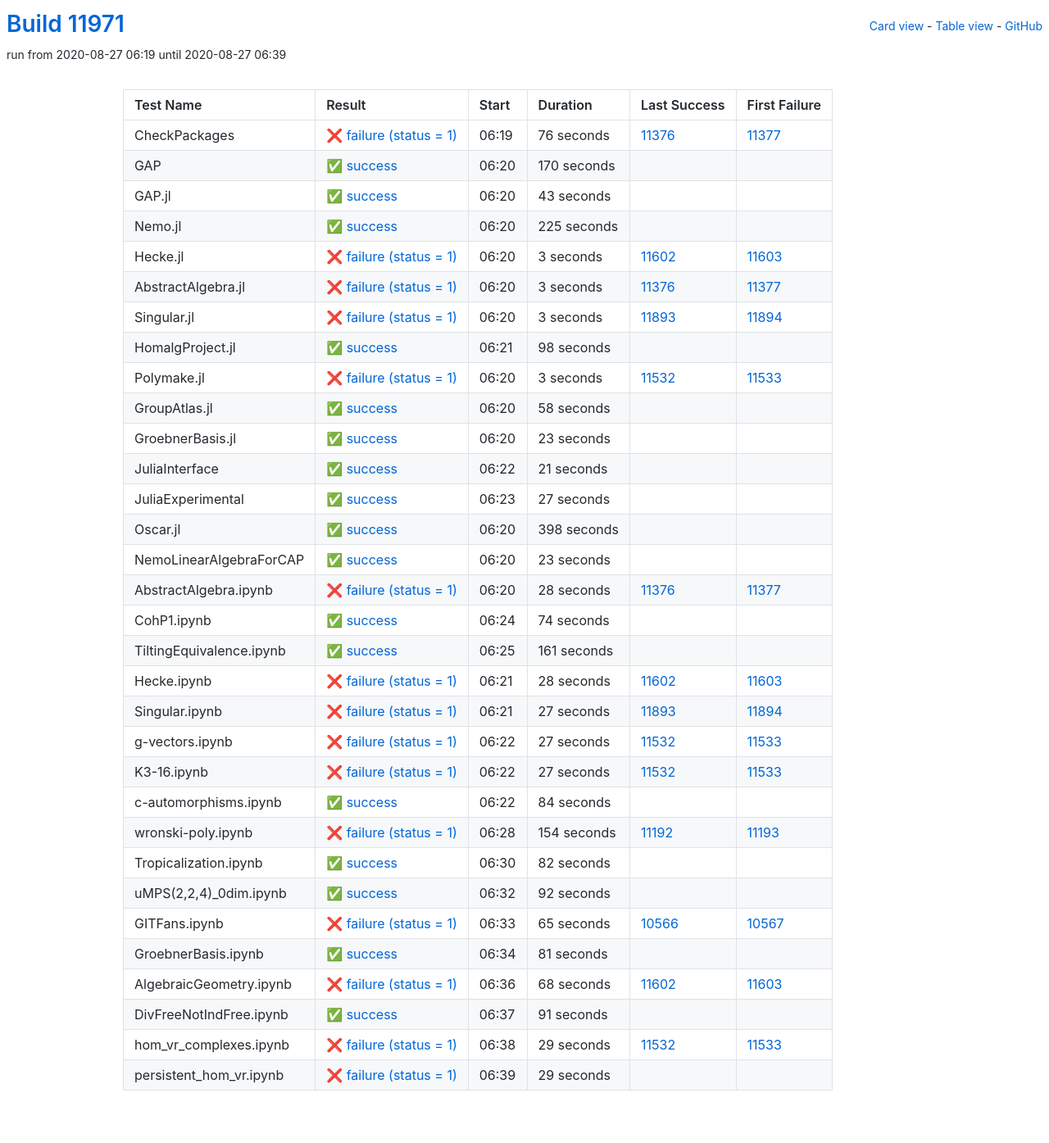
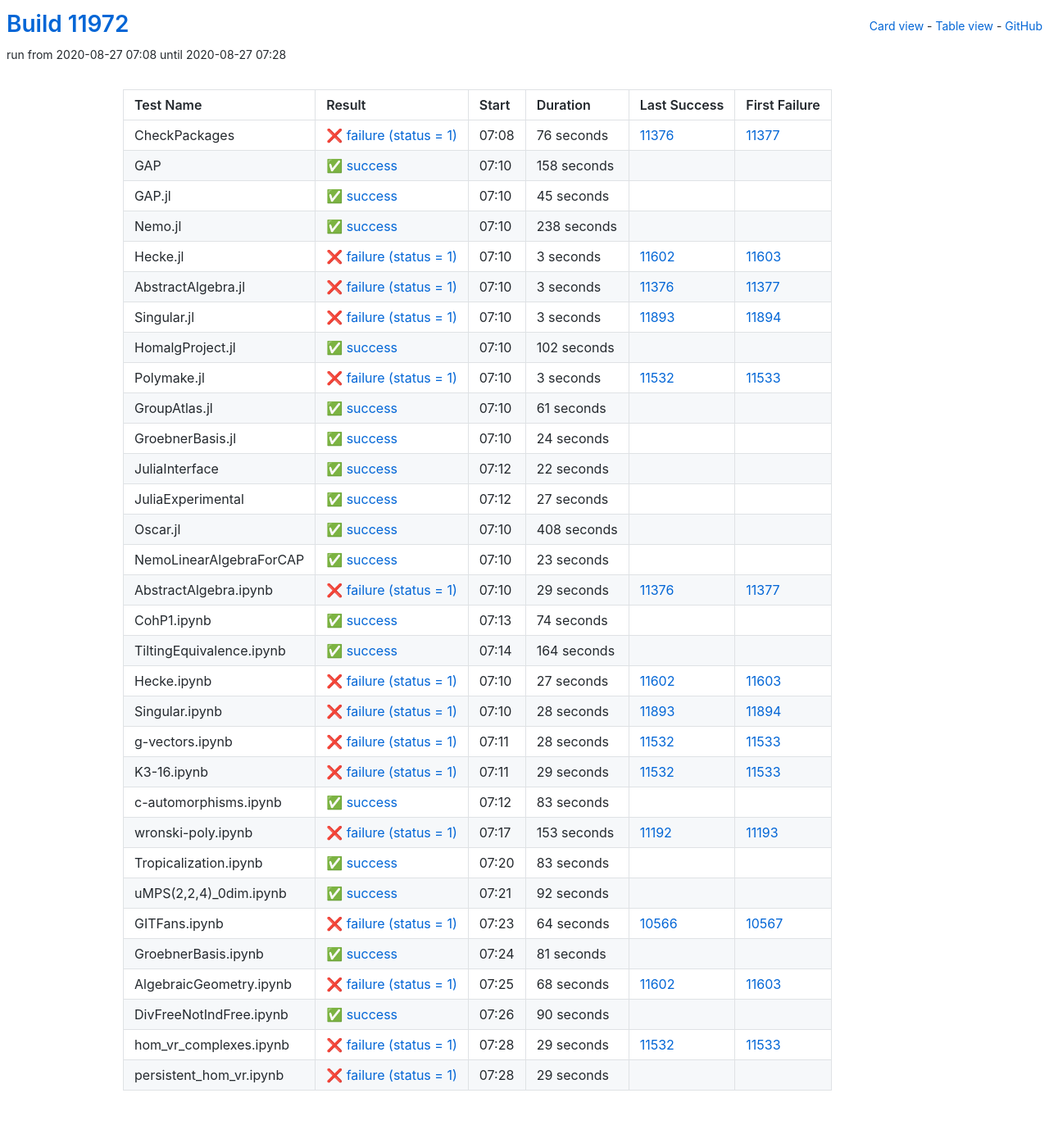
Before and after one commit to oscar-system/oscar-ci-status, a Jekyll site: the page built from table.html, in a window 1280 px wide. Shown: the whole page at 82% size. Built offline with Jekyll 4.4.1, drawn with Linux system fonts in a browser that asks for light colours.

Commit message:
Build #11972

```diff
--- a/_data/ci.yml
+++ b/_data/ci.yml
@@ -1,6 +1,6 @@
 ---
-build: 11971
-build_url: https://oscarci.mathematik.uni-kl.de/job/oscar/11971/
+build: 11972
+build_url: https://oscarci.mathematik.uni-kl.de/job/oscar/11972/
 job: oscar
 organization: oscar-system
 repo: oscar-ci-status
@@ -8,8 +8,8 @@
 tests:
 - name: CheckPackages
   id: checkpackages
-  log: https://oscarci.mathematik.uni-kl.de/job/oscar/11971/artifact/logs/build-11971/CheckPackages.log
-  start: 2020-08-27 06:19
+  log: https://oscarci.mathematik.uni-kl.de/job/oscar/11972/artifact/logs/build-11972/CheckPackages.log
+  start: 2020-08-27 07:08
   success: false
   exitcode: 1
   status: failure
@@ -20,44 +20,44 @@
   first_failure_url: https://oscarci.mathematik.uni-kl.de/job/oscar/11377/
 - name: GAP
   id: gap
-  log: https://oscarci.mathematik.uni-kl.de/job/oscar/11971/artifact/logs/build-11971/GAP.log
-  start: 2020-08-27 06:20
+  log: https://oscarci.mathematik.uni-kl.de/job/oscar/11972/artifact/logs/build-11972/GAP.log
+  start: 2020-08-27 07:10
   success: true
   exitcode: 0
   status: success
-  duration: 170
+  duration: 158
   last_success: false
   last_success_url:
   first_failure: false
   first_failure_url:
 - name: GAP.jl
   id: gap-jl
-  log: https://oscarci.mathematik.uni-kl.de/job/oscar/11971/artifact/logs/build-11971/GAP.jl.log
-  start: 2020-08-27 06:20
+  log: https://oscarci.mathematik.uni-kl.de/job/oscar/11972/artifact/logs/build-11972/GAP.jl.log
+  start: 2020-08-27 07:10
   success: true
   exitcode: 0
   status: success
-  duration: 43
+  duration: 45
   last_success: false
   last_success_url:
   first_failure: false
   first_failure_url:
 - name: Nemo.jl
   id: nemo-jl
-  log: https://oscarci.mathematik.uni-kl.de/job/oscar/11971/artifact/logs/build-11971/Nemo.jl.log
-  start: 2020-08-27 06:20
+  log: https://oscarci.mathematik.uni-kl.de/job/oscar/11972/artifact/logs/build-11972/Nemo.jl.log
+  start: 2020-08-27 07:10
   success: true
   exitcode: 0
   status: success
-  duration: 225
+  duration: 238
   last_success: false
   last_success_url:
   first_failure: false
   first_failure_url:
 - name: Hecke.jl
   id: hecke-jl
-  log: https://oscarci.mathematik.uni-kl.de/job/oscar/11971/artifact/logs/build-11971/Hecke.jl.log
-  start: 2020-08-27 06:20
+  log: https://oscarci.mathematik.uni-kl.de/job/oscar/11972/artifact/logs/build-11972/Hecke.jl.log
+  start: 2020-08-27 07:10
   success: false
   exitcode: 1
   status: failure
@@ -68,8 +68,8 @@
   first_failure_url: https://oscarci.mathematik.uni-kl.de/job/oscar/11603/
 - name: AbstractAlgebra.jl
   id: abstractalgebra-jl
-  log: https://oscarci.mathematik.uni-kl.de/job/oscar/11971/artifact/logs/build-11971/AbstractAlgebra.jl.log
-  start: 2020-08-27 06:20
+  log: https://oscarci.mathematik.uni-kl.de/job/oscar/11972/artifact/logs/build-11972/AbstractAlgebra.jl.log
+  start: 2020-08-27 07:10
   success: false
   exitcode: 1
   status: failure
@@ -80,8 +80,8 @@
   first_failure_url: https://oscarci.mathematik.uni-kl.de/job/oscar/11377/
 - name: Singular.jl
   id: singular-jl
-  log: https://oscarci.mathematik.uni-kl.de/job/oscar/11971/artifact/logs/build-11971/Singular.jl.log
-  start: 2020-08-27 06:20
+  log: https://oscarci.mathematik.uni-kl.de/job/oscar/11972/artifact/logs/build-11972/Singular.jl.log
+  start: 2020-08-27 07:10
   success: false
   exitcode: 1
   status: failure
@@ -92,20 +92,20 @@
   first_failure_url: https://oscarci.mathematik.uni-kl.de/job/oscar/11894/
 - name: HomalgProject.jl
   id: homalgproject-jl
-  log: https://oscarci.mathematik.uni-kl.de/job/oscar/11971/artifact/logs/build-11971/HomalgProject.jl.log
-  start: 2020-08-27 06:21
+  log: https://oscarci.mathematik.uni-kl.de/job/oscar/11972/artifact/logs/build-11972/HomalgProject.jl.log
+  start: 2020-08-27 07:10
   success: true
   exitcode: 0
   status: success
-  duration: 98
+  duration: 102
   last_success: false
   last_success_url:
   first_failure: false
   first_failure_url:
 - name: Polymake.jl
   id: polymake-jl
-  log: https://oscarci.mathematik.uni-kl.de/job/oscar/11971/artifact/logs/build-11971/Polymake.jl.log
-  start: 2020-08-27 06:20
+  log: https://oscarci.mathematik.uni-kl.de/job/oscar/11972/artifact/logs/build-11972/Polymake.jl.log
+  start: 2020-08-27 07:10
   success: false
   exitcode: 1
   status: failure
@@ -116,44 +116,44 @@
   first_failure_url: https://oscarci.mathematik.uni-kl.de/job/oscar/11533/
 - name: GroupAtlas.jl
   id: groupatlas-jl
-  log: https://oscarci.mathematik.uni-kl.de/job/oscar/11971/artifact/logs/build-11971/GroupAtlas.jl.log
-  start: 2020-08-27 06:20
+  log: https://oscarci.mathematik.uni-kl.de/job/oscar/11972/artifact/logs/build-11972/GroupAtlas.jl.log
+  start: 2020-08-27 07:10
   success: true
   exitcode: 0
   status: success
-  duration: 58
+  duration: 61
   last_success: false
   last_success_url:
   first_failure: false
   first_failure_url:
 - name: GroebnerBasis.jl
   id: groebnerbasis-jl
-  log: https://oscarci.mathematik.uni-kl.de/job/oscar/11971/artifact/logs/build-11971/GroebnerBasis.jl.log
-  start: 2020-08-27 06:20
+  log: https://oscarci.mathematik.uni-kl.de/job/oscar/11972/artifact/logs/build-11972/GroebnerBasis.jl.log
+  start: 2020-08-27 07:10
   success: true
   exitcode: 0
   status: success
-  duration: 23
+  duration: 24
   last_success: false
   last_success_url:
   first_failure: false
   first_failure_url:
 - name: JuliaInterface
   id: juliainterface
-  log: https://oscarci.mathematik.uni-kl.de/job/oscar/11971/artifact/logs/build-11971/JuliaInterface.log
-  start: 2020-08-27 06:22
+  log: https://oscarci.mathematik.uni-kl.de/job/oscar/11972/artifact/logs/build-11972/JuliaInterface.log
+  start: 2020-08-27 07:12
   success: true
   exitcode: 0
   status: success
-  duration: 21
+  duration: 22
   last_success: false
   last_success_url:
   first_failure: false
   first_failure_url:
 - name: JuliaExperimental
   id: juliaexperimental
-  log: https://oscarci.mathematik.uni-kl.de/job/oscar/11971/artifact/logs/build-11971/JuliaExperimental.log
-  start: 2020-08-27 06:23
+  log: https://oscarci.mathematik.uni-kl.de/job/oscar/11972/artifact/logs/build-11972/JuliaExperimental.log
+  start: 2020-08-27 07:12
   success: true
   exitcode: 0
   status: success
@@ -164,20 +164,20 @@
   first_failure_url:
 - name: Oscar.jl
   id: oscar-jl
-  log: https://oscarci.mathematik.uni-kl.de/job/oscar/11971/artifact/logs/build-11971/Oscar.jl.log
-  start: 2020-08-27 06:20
+  log: https://oscarci.mathematik.uni-kl.de/job/oscar/11972/artifact/logs/build-11972/Oscar.jl.log
+  start: 2020-08-27 07:10
   success: true
   exitcode: 0
   status: success
-  duration: 398
+  duration: 408
   last_success: false
   last_success_url:
   first_failure: false
   first_failure_url:
 - name: NemoLinearAlgebraForCAP
   id: nemolinearalgebraforcap
-  log: https://oscarci.mathematik.uni-kl.de/job/oscar/11971/artifact/logs/build-11971/NemoLinearAlgebraForCAP.log
-  start: 2020-08-27 06:20
+  log: https://oscarci.mathematik.uni-kl.de/job/oscar/11972/artifact/logs/build-11972/NemoLinearAlgebraForCAP.log
+  start: 2020-08-27 07:10
   success: true
   exitcode: 0
   status: success
@@ -188,20 +188,20 @@
   first_failure_url:
 - name: AbstractAlgebra.ipynb
   id: abstractalgebra-ipynb
-  log: https://oscarci.mathematik.uni-kl.de/job/oscar/11971/artifact/logs/build-11971/AbstractAlgebra.ipynb.log
-  start: 2020-08-27 06:20
+  log: https://oscarci.mathematik.uni-kl.de/job/oscar/11972/artifact/logs/build-11972/AbstractAlgebra.ipynb.log
+  start: 2020-08-27 07:10
   success: false
   exitcode: 1
   status: failure
-  duration: 28
+  duration: 29
   last_success: 11376
   last_success_url: https://oscarci.mathematik.uni-kl.de/job/oscar/11376/
   first_failure: 11377
   first_failure_url: https://oscarci.mathematik.uni-kl.de/job/oscar/11377/
 - name: CohP1.ipynb
   id: cohp1-ipynb
-  log: https://oscarci.mathematik.uni-kl.de/job/oscar/11971/artifact/logs/build-11971/CohP1.ipynb.log
-  start: 2020-08-27 06:24
+  log: https://oscarci.mathematik.uni-kl.de/job/oscar/11972/artifact/logs/build-11972/CohP1.ipynb.log
+  start: 2020-08-27 07:13
   success: true
   exitcode: 0
   status: success
@@ -212,104 +212,104 @@
   first_failure_url:
 - name: TiltingEquivalence.ipynb
   id: tiltingequivalence-ipynb
-  log: https://oscarci.mathematik.uni-kl.de/job/oscar/11971/artifact/logs/build-11971/TiltingEquivalence.ipynb.log
-  start: 2020-08-27 06:25
+  log: https://oscarci.mathematik.uni-kl.de/job/oscar/11972/artifact/logs/build-11972/TiltingEquivalence.ipynb.log
+  start: 2020-08-27 07:14
   success: true
   exitcode: 0
   status: success
-  duration: 161
+  duration: 164
   last_success: false
   last_success_url:
   first_failure: false
   first_failure_url:
 - name: Hecke.ipynb
   id: hecke-ipynb
-  log: https://oscarci.mathematik.uni-kl.de/job/oscar/11971/artifact/logs/build-11971/Hecke.ipynb.log
-  start: 2020-08-27 06:21
+  log: https://oscarci.mathematik.uni-kl.de/job/oscar/11972/artifact/logs/build-11972/Hecke.ipynb.log
+  start: 2020-08-27 07:10
   success: false
   exitcode: 1
   status: failure
-  duration: 28
+  duration: 27
   last_success: 11602
   last_success_url: https://oscarci.mathematik.uni-kl.de/job/oscar/11602/
   first_failure: 11603
   first_failure_url: https://oscarci.mathematik.uni-kl.de/job/oscar/11603/
 - name: Singular.ipynb
   id: singular-ipynb
-  log: https://oscarci.mathematik.uni-kl.de/job/oscar/11971/artifact/logs/build-11971/Singular.ipynb.log
-  start: 2020-08-27 06:21
+  log: https://oscarci.mathematik.uni-kl.de/job/oscar/11972/artifact/logs/build-11972/Singular.ipynb.log
+  start: 2020-08-27 07:10
   success: false
   exitcode: 1
   status: failure
-  duration: 27
+  duration: 28
   last_success: 11893
   last_success_url: https://oscarci.mathematik.uni-kl.de/job/oscar/11893/
   first_failure: 11894
   first_failure_url: https://oscarci.mathematik.uni-kl.de/job/oscar/11894/
 - name: g-vectors.ipynb
   id: g-vectors-ipynb
-  log: https://oscarci.mathematik.uni-kl.de/job/oscar/11971/artifact/logs/build-11971/g-vectors.ipynb.log
-  start: 2020-08-27 06:22
+  log: https://oscarci.mathematik.uni-kl.de/job/oscar/11972/artifact/logs/build-11972/g-vectors.ipynb.log
+  start: 2020-08-27 07:11
   success: false
   exitcode: 1
   status: failure
-  duration: 27
+  duration: 28
   last_success: 11532
   last_success_url: https://oscarci.mathematik.uni-kl.de/job/oscar/11532/
   first_failure: 11533
   first_failure_url: https://oscarci.mathematik.uni-kl.de/job/oscar/11533/
 - name: K3-16.ipynb
   id: k3-16-ipynb
-  log: https://oscarci.mathematik.uni-kl.de/job/oscar/11971/artifact/logs/build-11971/K3-16.ipynb.log
-  start: 2020-08-27 06:22
+  log: https://oscarci.mathematik.uni-kl.de/job/oscar/11972/artifact/logs/build-11972/K3-16.ipynb.log
+  start: 2020-08-27 07:11
   success: false
   exitcode: 1
   status: failure
-  duration: 27
+  duration: 29
   last_success: 11532
   last_success_url: https://oscarci.mathematik.uni-kl.de/job/oscar/11532/
   first_failure: 11533
   first_failure_url: https://oscarci.mathematik.uni-kl.de/job/oscar/11533/
 - name: c-automorphisms.ipynb
   id: c-automorphisms-ipynb
-  log: https://oscarci.mathematik.uni-kl.de/job/oscar/11971/artifact/logs/build-11971/c-automorphisms.ipynb.log
-  start: 2020-08-27 06:22
+  log: https://oscarci.mathematik.uni-kl.de/job/oscar/11972/artifact/logs/build-11972/c-automorphisms.ipynb.log
+  start: 2020-08-27 07:12
   success: true
   exitcode: 0
   status: success
-  duration: 84
+  duration: 83
   last_success: false
   last_success_url:
   first_failure: false
   first_failure_url:
 - name: wronski-poly.ipynb
   id: wronski-poly-ipynb
-  log: https://oscarci.mathematik.uni-kl.de/job/oscar/11971/artifact/logs/build-11971/wronski-poly.ipynb.log
-  start: 2020-08-27 06:28
+  log: https://oscarci.mathematik.uni-kl.de/job/oscar/11972/artifact/logs/build-11972/wronski-poly.ipynb.log
+  start: 2020-08-27 07:17
   success: false
   exitcode: 1
   status: failure
-  duration: 154
+  duration: 153
   last_success: 11192
   last_success_url: https://oscarci.mathematik.uni-kl.de/job/oscar/11192/
   first_failure: 11193
   first_failure_url: https://oscarci.mathematik.uni-kl.de/job/oscar/11193/
 - name: Tropicalization.ipynb
   id: tropicalization-ipynb
-  log: https://oscarci.mathematik.uni-kl.de/job/oscar/11971/artifact/logs/build-11971/Tropicalization.ipynb.log
-  start: 2020-08-27 06:30
+  log: https://oscarci.mathematik.uni-kl.de/job/oscar/11972/artifact/logs/build-11972/Tropicalization.ipynb.log
+  start: 2020-08-27 07:20
   success: true
   exitcode: 0
   status: success
-  duration: 82
+  duration: 83
   last_success: false
   last_success_url:
   first_failure: false
   first_failure_url:
 - name: uMPS(2,2,4)_0dim.ipynb
   id: umps-2-2-4-0dim-ipynb
-  log: https://oscarci.mathematik.uni-kl.de/job/oscar/11971/artifact/logs/build-11971/uMPS-2-2-4-_0dim.ipynb.log
-  start: 2020-08-27 06:32
+  log: https://oscarci.mathematik.uni-kl.de/job/oscar/11972/artifact/logs/build-11972/uMPS-2-2-4-_0dim.ipynb.log
+  start: 2020-08-27 07:21
   success: true
   exitcode: 0
   status: success
@@ -320,20 +320,20 @@
   first_failure_url:
 - name: GITFans.ipynb
   id: gitfans-ipynb
-  log: https://oscarci.mathematik.uni-kl.de/job/oscar/11971/artifact/logs/build-11971/GITFans.ipynb.log
-  start: 2020-08-27 06:33
+  log: https://oscarci.mathematik.uni-kl.de/job/oscar/11972/artifact/logs/build-11972/GITFans.ipynb.log
+  start: 2020-08-27 07:23
   success: false
   exitcode: 1
   status: failure
-  duration: 65
+  duration: 64
   last_success: 10566
   last_success_url: https://oscarci.mathematik.uni-kl.de/job/oscar/10566/
   first_failure: 10567
   first_failure_url: https://oscarci.mathematik.uni-kl.de/job/oscar/10567/
 - name: GroebnerBasis.ipynb
   id: groebnerbasis-ipynb
-  log: https://oscarci.mathematik.uni-kl.de/job/oscar/11971/artifact/logs/build-11971/GroebnerBasis.ipynb.log
-  start: 2020-08-27 06:34
+  log: https://oscarci.mathematik.uni-kl.de/job/oscar/11972/artifact/logs/build-11972/GroebnerBasis.ipynb.log
+  start: 2020-08-27 07:24
   success: true
   exitcode: 0
   status: success
@@ -344,8 +344,8 @@
   first_failure_url:
 - name: AlgebraicGeometry.ipynb
   id: algebraicgeometry-ipynb
-  log: https://oscarci.mathematik.uni-kl.de/job/oscar/11971/artifact/logs/build-11971/AlgebraicGeometry.ipynb.log
-  start: 2020-08-27 06:36
+  log: https://oscarci.mathematik.uni-kl.de/job/oscar/11972/artifact/logs/build-11972/AlgebraicGeometry.ipynb.log
+  start: 2020-08-27 07:25
   success: false
   exitcode: 1
   status: failure
@@ -356,20 +356,20 @@
   first_failure_url: https://oscarci.mathematik.uni-kl.de/job/oscar/11603/
 - name: DivFreeNotIndFree.ipynb
   id: divfreenotindfree-ipynb
-  log: https://oscarci.mathematik.uni-kl.de/job/oscar/11971/artifact/logs/build-11971/DivFreeNotIndFree.ipynb.log
-  start: 2020-08-27 06:37
+  log: https://oscarci.mathematik.uni-kl.de/job/oscar/11972/artifact/logs/build-11972/DivFreeNotIndFree.ipynb.log
+  start: 2020-08-27 07:26
   success: true
   exitcode: 0
   status: success
-  duration: 91
+  duration: 90
   last_success: false
   last_success_url:
   first_failure: false
   first_failure_url:
 - name: hom_vr_complexes.ipynb
   id: hom-vr-complexes-ipynb
-  log: https://oscarci.mathematik.uni-kl.de/job/oscar/11971/artifact/logs/build-11971/hom_vr_complexes.ipynb.log
-  start: 2020-08-27 06:38
+  log: https://oscarci.mathematik.uni-kl.de/job/oscar/11972/artifact/logs/build-11972/hom_vr_complexes.ipynb.log
+  start: 2020-08-27 07:28
   success: false
   exitcode: 1
   status: failure
@@ -380,8 +380,8 @@
   first_failure_url: https://oscarci.mathematik.uni-kl.de/job/oscar/11533/
 - name: persistent_hom_vr.ipynb
   id: persistent-hom-vr-ipynb
-  log: https://oscarci.mathematik.uni-kl.de/job/oscar/11971/artifact/logs/build-11971/persistent_hom_vr.ipynb.log
-  start: 2020-08-27 06:39
+  log: https://oscarci.mathematik.uni-kl.de/job/oscar/11972/artifact/logs/build-11972/persistent_hom_vr.ipynb.log
+  start: 2020-08-27 07:28
   success: false
   exitcode: 1
   status: failure
```
Also changed, not shown: README.md.
